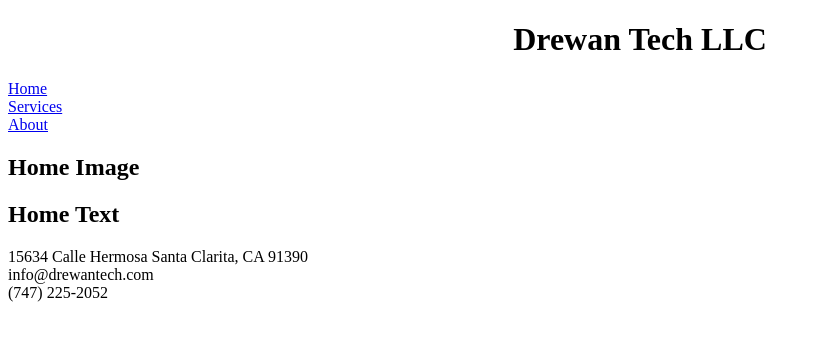
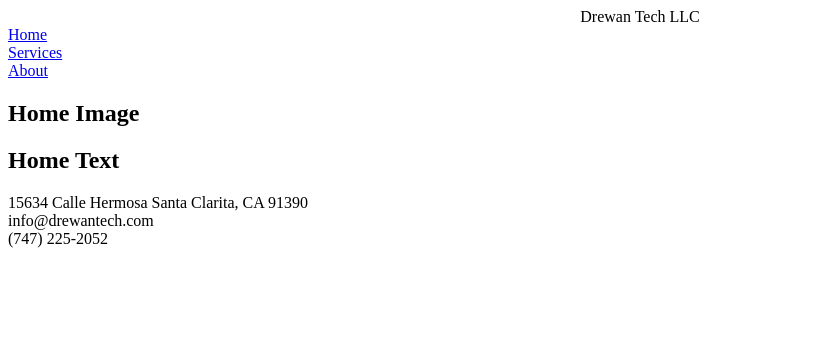
Before and after one commit to bentondrew/Company_Website_Server, a Flask app: page / in a window 1280 px wide. Shown: the top 341 px of the page, without its empty margins (0-820 px from the left). Run offline with Flask 2, Linux system fonts and the light colour scheme.

Commit message:
Update company title to div instead of h1.

```diff
--- a/service/static/style.css
+++ b/service/static/style.css
@@ -1,3 +1,3 @@
-.company_title{
+.company_title_box{
   text-align: center;
 }
--- a/service/templates/layout.html
+++ b/service/templates/layout.html
@@ -6,8 +6,8 @@
   <title>Drewan Tech LLC</title>
 </head>
 <body>
-  <div class="company_title">
-    <h1>Drewan Tech LLC</h1>
+  <div class="company_title_box">
+    <div class="company_title">Drewan Tech LLC</div>
   </div>
   <div class="link_header">
     <div class="link_box">
```
Also changed, not shown: README.md.
